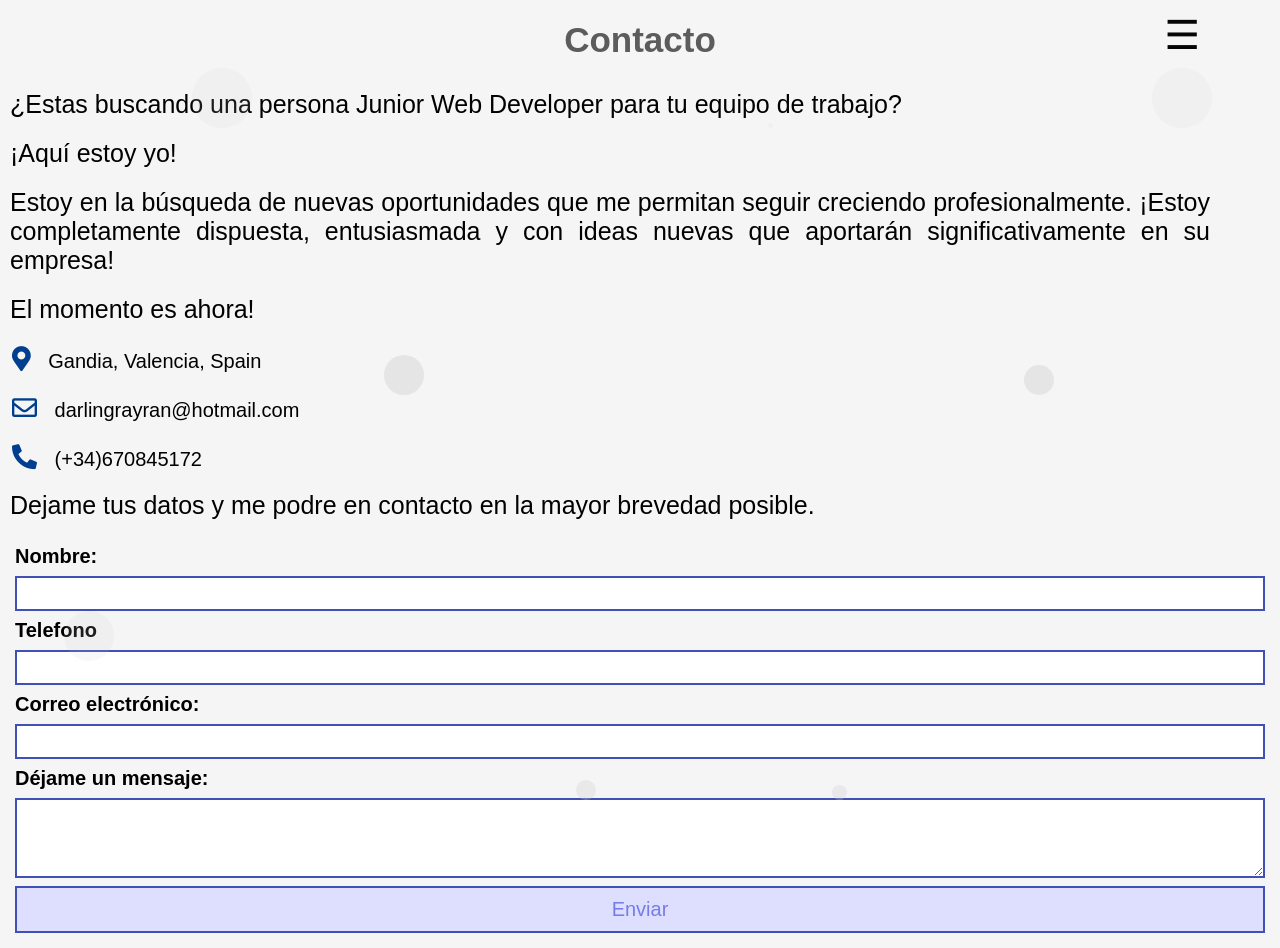
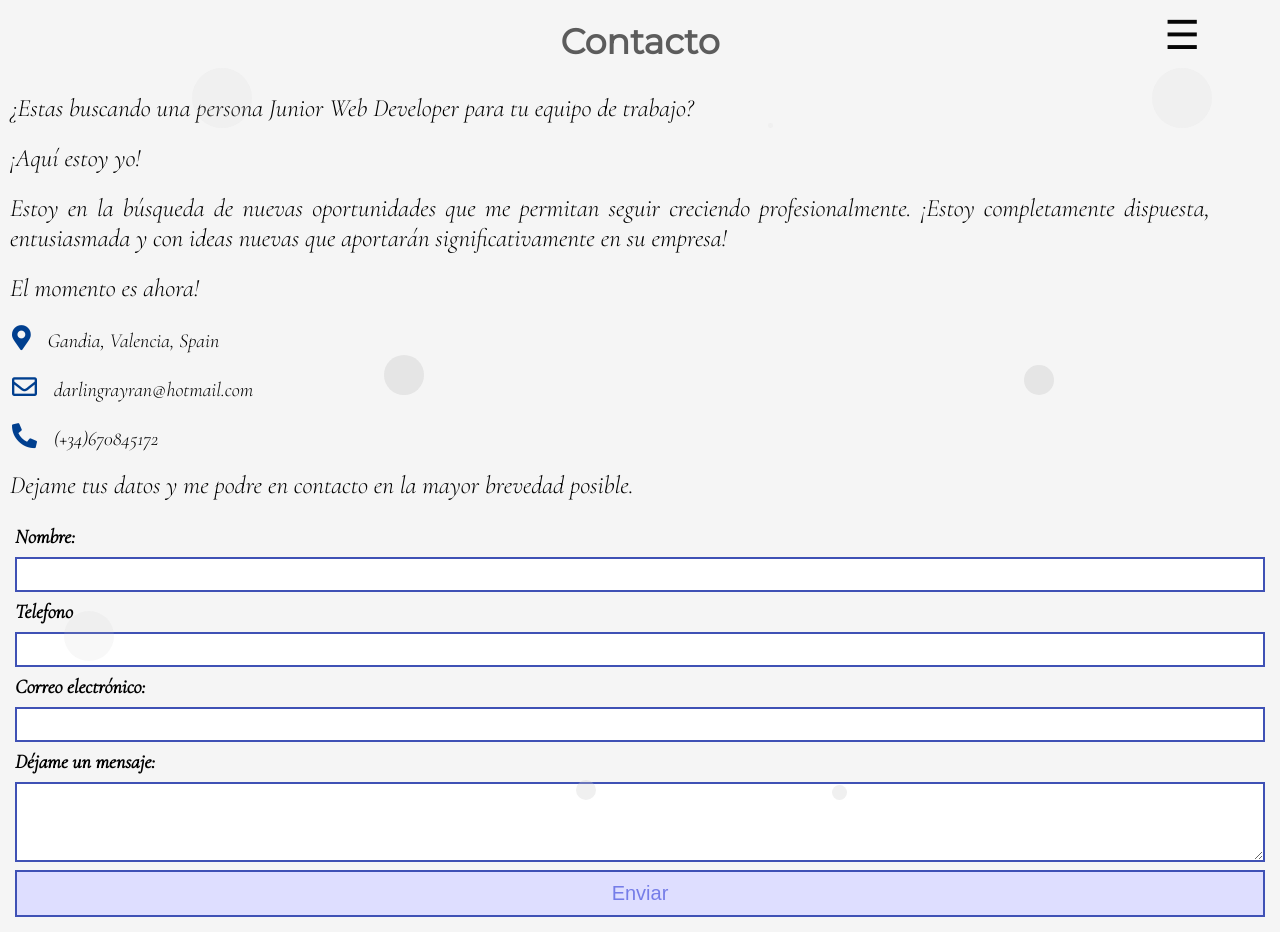
Before and after one commit to darlingrayran/portfolioDarlingRayran, a React (Vite) app: page /portfolioDarlingRayran/contact in a window 1280 px wide. Built offline with nearby package versions, Linux system fonts and the light colour scheme.

Commit message:
add font family in the all pages

```diff
--- a/index.html
+++ b/index.html
@@ -6,6 +6,11 @@
     <meta name="viewport" content="width=device-width, initial-scale=1.0" />
     <link rel="stylesheet" href="https://cdnjs.cloudflare.com/ajax/libs/font-awesome/6.0.0/css/all.min.css">
     <link rel="stylesheet" href="https://use.fontawesome.com/releases/v5.8.2/css/all.css">
+    <link rel="preconnect" href="https://fonts.googleapis.com">
+<link rel="preconnect" href="https://fonts.gstatic.com" crossorigin>
+<link rel="preconnect" href="https://fonts.googleapis.com">
+<link rel="preconnect" href="https://fonts.gstatic.com" crossorigin>
+<link href="https://fonts.googleapis.com/css2?family=Cormorant+Garamond:ital,wght@1,300&family=Dosis:wght@200&family=Montserrat&display=swap" rel="stylesheet">
     <title> Portfolio || Darling Rayran </title>
   </head>
   <body>
--- a/src/components/body/about.jsx
+++ b/src/components/body/about.jsx
@@ -1,15 +1,19 @@
 import React, {useState , useEffect} from 'react'
 import "../../styles/body/about.scss"
+import fotoDarling from "../../images/darlingrayran.png";
+import fotoFamilia from "../../images/family.png";
+import fotoFam from "../../images/fotoFamilia.png";
+import bruce from "../../images/bruce.png";
 
 function About() {
 
   let titleOne = " Sobre mí"
-  let subTitleOne = "Resolutiva, Proactiva, Resiliente , Trabajo en equipo"
+  let subTitleOne = "Resolutiva, Proactiva y Resiliente"
   let textOne = "Me Destaco por mi capacidad para ofrecer soluciones creativas y efectivas, marcando una diferencia palpable en cualquier entorno profesional."
   let textTwo = "En este viaje, descubro que el amor por la familia no solo enriquece mi vida personal, sino que también aporta una perspectiva valiosa que potencia mi crecimiento y éxito profesional."
   let textThree = "Esta combinación única de habilidades técnicas y valores familiares me impulsa a alcanzar logros excepcionales y a dejar una huella positiva en todo lo que me proponga."
 
-  const images = ['./src/images/darlingrayran.png', './src/images/family.png','./src/images/fotoFamilia.png','./src/images/bruce.png'];
+  const images = [{fotoDarling},{fotoFamilia},{fotoFam},{bruce}];
   const [currentImage, setCurrentImage] = useState(images[0]);
 
   useEffect(() => {
--- a/src/components/body/projects.jsx
+++ b/src/components/body/projects.jsx
@@ -5,8 +5,8 @@
 
 function Projects() {
 
-  const landingAdams = ['./src/images/adamsCards.png'];
-  const landingDet = ['./src/images/detectiveCards.png'];
+  const landingAdams = ['./src/images/adamsCards.PNG'];
+  const landingDet = ['./src/images/detectiveCards.PNG'];
 
   return (
     <div>
--- a/src/styles/body/about.scss
+++ b/src/styles/body/about.scss
@@ -1,4 +1,5 @@
 .about{
+
     width: auto;
     height: 100vh;
     background:linear-gradient(to bottom, #f5f5f5, #dedeff);
@@ -10,6 +11,7 @@
   }
 
   .about_title{
+    font-family: 'Montserrat', sans-serif;
     color: #333333;
     font-size: 30px;
     display: flex;
@@ -22,6 +24,7 @@
   }
 
   .about h3{
+    font-family: 'Dosis', sans-serif;
     color: #5c5c5c;
     border-radius: 15%;
     width: 200px;
@@ -53,6 +56,7 @@
   }
 
   .about p{
+    font-family: 'Cormorant Garamond', serif;
     width: 290px;
     text-align: justify;
     font-size: 15px;
--- a/src/styles/body/banner.scss
+++ b/src/styles/body/banner.scss
@@ -19,6 +19,7 @@
   }
 
   .banner_title h1{
+    font-family: 'Montserrat', sans-serif;
     text-align: center;
     color:#5c5c5c;
     font-size: 40px;
@@ -26,6 +27,7 @@
   }
 
   .banner_title h2{
+    font-family: 'Dosis', sans-serif;
     text-align: center;
     color:#003f8f;
     font-size: 25px;
--- a/src/styles/body/certifications.scss
+++ b/src/styles/body/certifications.scss
@@ -12,6 +12,7 @@
   }
 
   .subtitle{
+    font-family: 'Montserrat', sans-serif;
     color:#5c5c5c;
     font-size: 30px;
     @media all and (min-width: 768px){
--- a/src/styles/body/form.scss
+++ b/src/styles/body/form.scss
@@ -9,12 +9,12 @@
   }
 
   .contact-section h2{
+    font-family: 'Montserrat', sans-serif;
     display:flex;
     justify-content: center;
     color:#5c5c5c;
     font-size: 30px;
     padding: 10px;
-    font-family: Arial, Helvetica, sans-serif;
     @media all and (min-width: 768px){
       font-size: 35px;
       padding: 20px;
@@ -25,7 +25,7 @@
     font-size: 16px;
     text-align: justify;
     padding: 10px;
-    font-family: Arial, Helvetica, sans-serif;
+    font-family: 'Cormorant Garamond', serif;
     @media all and (min-width: 768px){
       font-size: 25px;
       width: 700px;
@@ -55,7 +55,7 @@
 
   .contact-form label {
     font-weight: bold;
-    font-family: Arial, Helvetica, sans-serif;
+    font-family: 'Cormorant Garamond', serif;
     font-size: 15px;
     @media all and (min-width: 768px){
       font-size: 20px;
@@ -89,7 +89,7 @@
   }
 
   .box{
-    font-family: Arial, Helvetica, sans-serif;
+    font-family: 'Cormorant Garamond', serif;
     font-size: 15px;
     @media all and (min-width: 768px){
       font-size: 20px;
```
